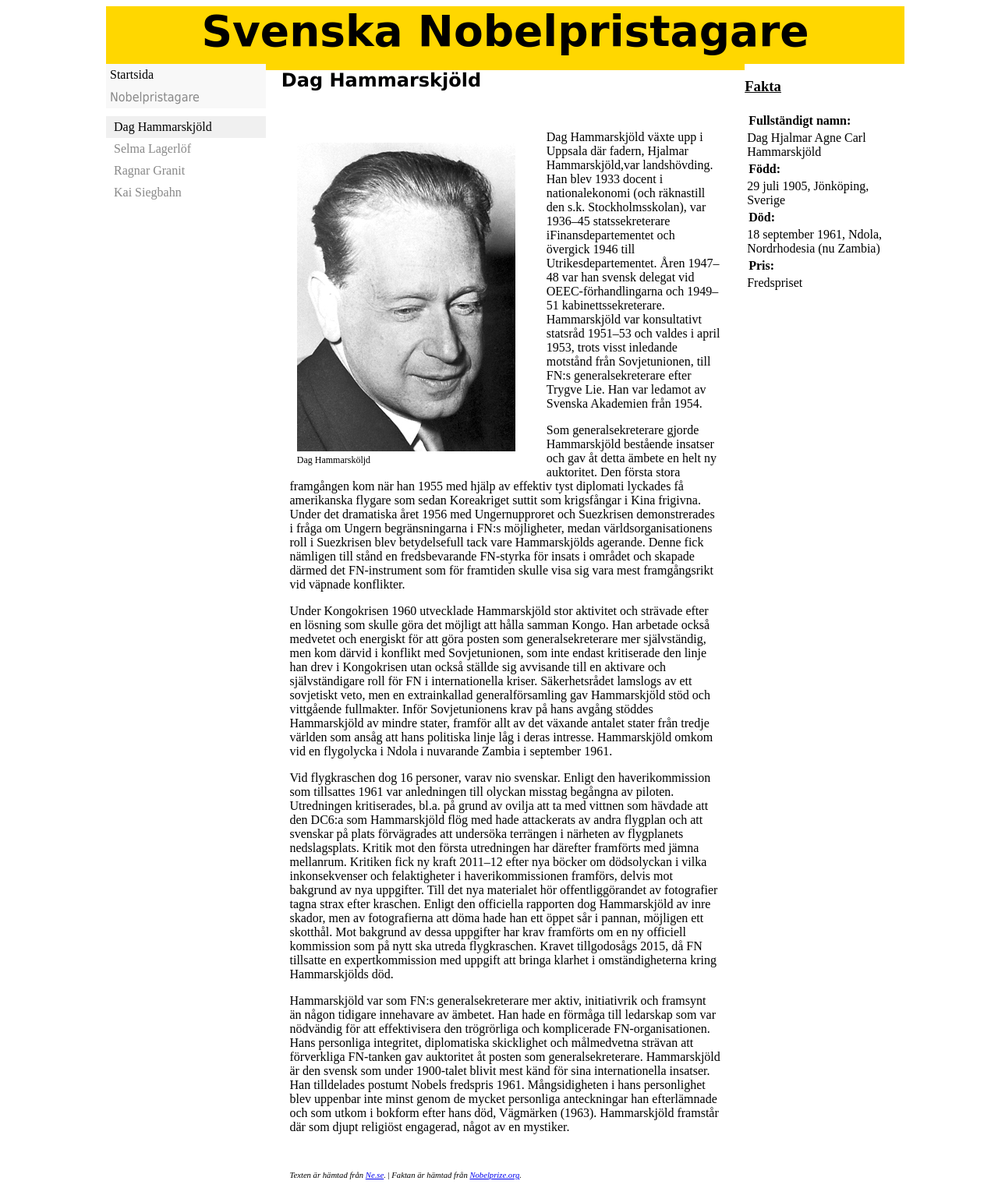
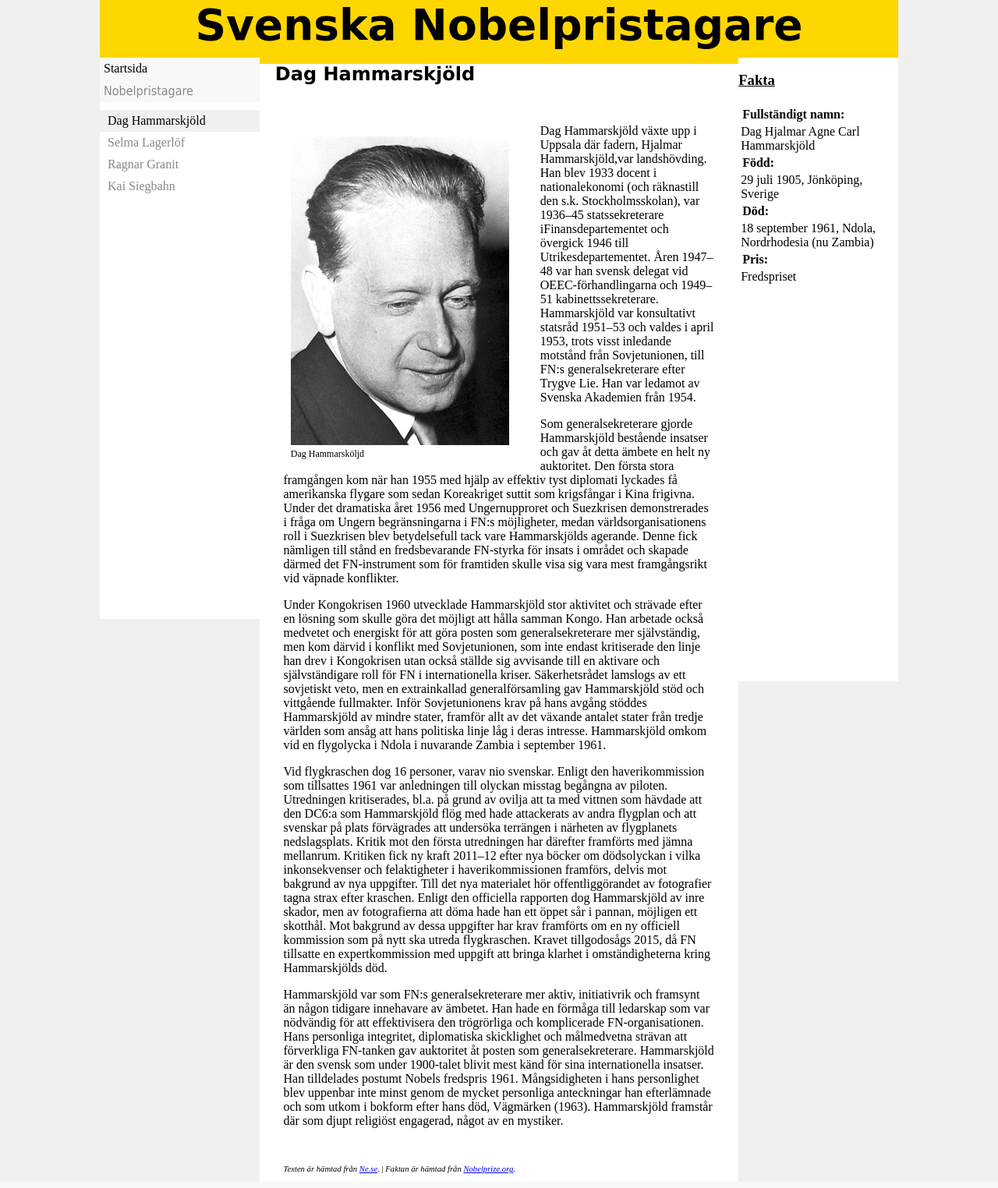
Before and after one commit to iammattej/iammattej.github.io, a PHP site: page /Dag.html in a window 1280 px wide. Shown: the whole page at 78% size. Run offline with PHP 8.4, Linux system fonts and the light colour scheme.

Commit message:
Update nobelpriset.css

```diff
--- a/nobelpriset.css
+++ b/nobelpriset.css
@@ -1,5 +1,4 @@
-
-<body {
+body {
     margin: 0;
   background-color: #F0F0F0;
 }
@@ -48,7 +47,7 @@ article {
     margin-bottom: 0;
     background-color: #fff;
     float: left;
-	z-index: 1;
+
 }
 
 article p {
```
